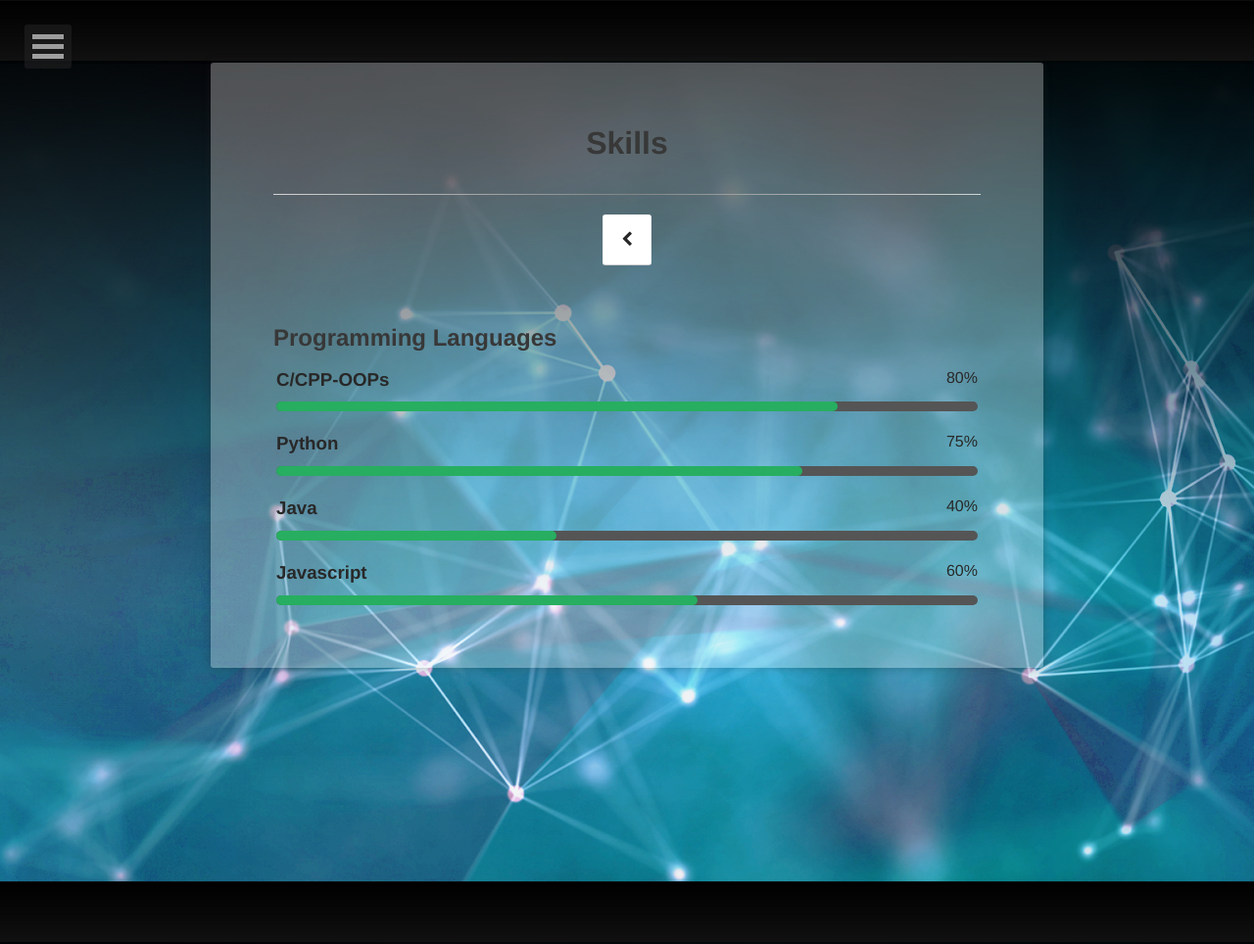
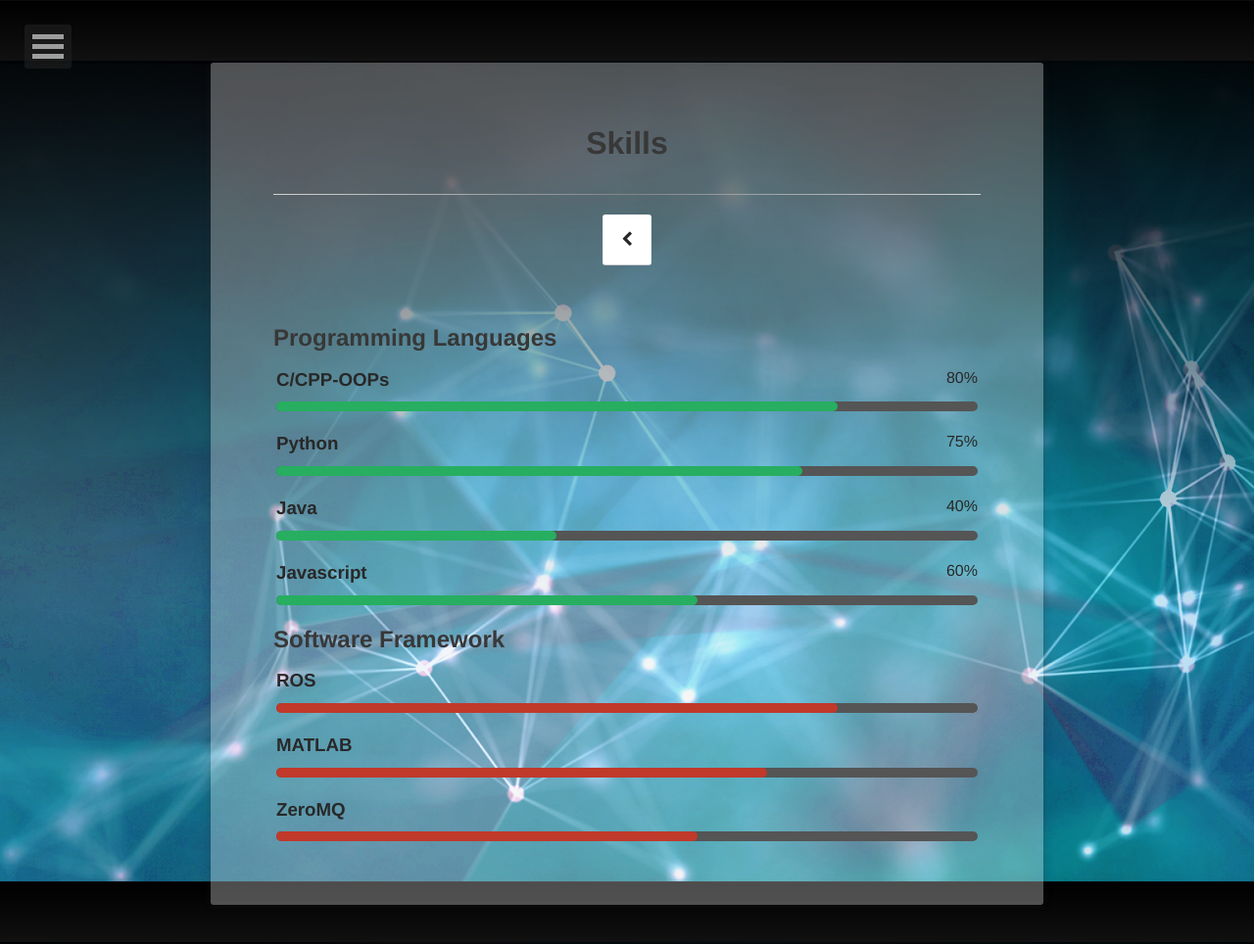
Before and after one commit to nalinraut/nalinraut.github.io, a Jekyll site: the page built from skills/index.md, in a window 1280 px wide. Shown: the whole page at 98% size. Built offline with Jekyll 4.4.1, drawn with Linux system fonts in a browser that asks for light colours.

Commit message:
Added progress bar

```diff
--- a/_sass/progress.scss
+++ b/_sass/progress.scss
@@ -104,6 +104,27 @@ $animation-delay: .7s;
         -webkit-animation-delay: $animation-delay*4;
         animation-delay: $animation-delay*4;
       }
+
+      #progress-ros{
+        -webkit-animation-name: progress-ros;
+        animation-name: progress-ros;
+        -webkit-animation-delay: $animation-delay*2;
+        animation-delay: $animation-delay*2;
+      }
+
+      #progress-matlab{
+        -webkit-animation-name: progress-matlab;
+        animation-name: progress-matlab;
+        -webkit-animation-delay:$animation-delay*3;
+        animation-delay: $animation-delay*3;
+      }
+
+      #progress-zmq{
+        -webkit-animation-name: progress-zmq;
+        animation-name: progress-zmq;
+        -webkit-animation-delay: $animation-delay*4;
+        animation-delay: $animation-delay*4;
+      }
     }// end bar-container
   }
 }
@@ -120,13 +141,22 @@ $animation-delay: .7s;
 @-webkit-keyframes progress-python{0%{width: 0%;} 100%{ width: 75%;}}
 @-webkit-keyframes progress-java{0%{width: 0%;} 100%{ width: 40%;}}
 @-webkit-keyframes progress-javascript{0%{width: 0%;} 100%{ width: 60%;}}
+@-webkit-keyframes progress-ros{0%{width: 0%;} 100%{ width: 80%;}}
+@-webkit-keyframes progress-matlab{0%{width: 0%;} 100%{ width: 70%;}}
+@-webkit-keyframes progress-zmq{0%{width: 0%;} 100%{ width: 60%;}}
 
 @-moz-keyframes progress-cpp{0%{width: 0%;} 100%{ width: 80%;}}
 @-moz-keyframes progress-python{0%{width: 0%;} 100%{ width: 75%;}}
 @-moz-keyframes progress-java{0%{width: 0%;} 100%{ width: 40%;}}
 @-moz-keyframes progress-javascript{0%{width: 0%;} 100%{ width: 60%;}}
+@-moz-keyframes progress-ros{0%{width: 0%;} 100%{ width: 80%;}}
+@-moz-keyframes progress-matlab{0%{width: 0%;} 100%{ width: 70%;}}
+@-moz-keyframes progress-zmq{0%{width: 0%;} 100%{ width: 60%;}}
 
 @keyframes progress-cpp{0%{width: 0%;} 100%{ width: 80%;}}
 @keyframes progress-python{0%{width: 0%;} 100%{ width: 75%;}}
 @keyframes progress-java{0%{width: 0%;} 100%{ width: 40%;}}
 @keyframes progress-javascript{0%{width: 0%;} 100%{ width: 60%;}}
+@keyframes progress-javascript{0%{width: 0%;} 100%{ width: 80%;}}
+@keyframes progress-javascript{0%{width: 0%;} 100%{ width: 70%;}}
+@keyframes progress-javascript{0%{width: 0%;} 100%{ width: 60%;}}
--- a/skills/index.md
+++ b/skills/index.md
@@ -51,6 +51,39 @@ comments: false
 
 </ul>
 
+
+<h2> Software Framework </h2>
+<ul>
+  <li>
+    <div class="progressbar-title">
+      <h3>ROS</h3>
+      <span class="percent" id="ros-pourcent"></span>
+    </div>
+    <div class="bar-container">
+      <span class="progressbar progressred" id="progress-ros"></span>
+    </div>
+  </li>
+  <li>
+    <div class="progressbar-title">
+      <h3>MATLAB</h3>
+      <span class="percent" id="matlab-pourcent"></span>
+    </div>
+    <div class="bar-container">
+      <span class="progressbar progressred" id="progress-matlab"></span>
+    </div>
+  </li>
+
+  <li>
+    <div class="progressbar-title">
+      <h3>ZeroMQ</h3>
+      <span class="percent" id="zmq-pourcent"></span>
+    </div>
+    <div class="bar-container">
+      <span class="progressbar progressred" id="progress-zmq"></span>
+    </div>
+  </li>
+</ul>
+
 </div>
 
 </body>
```
